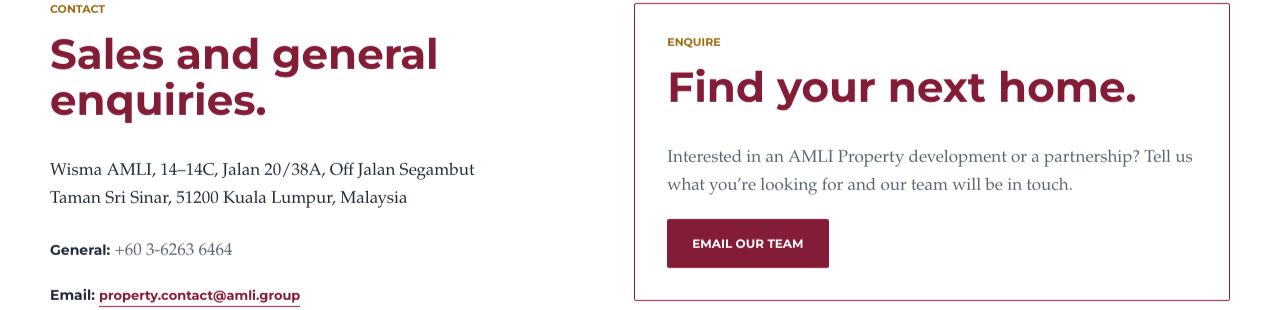
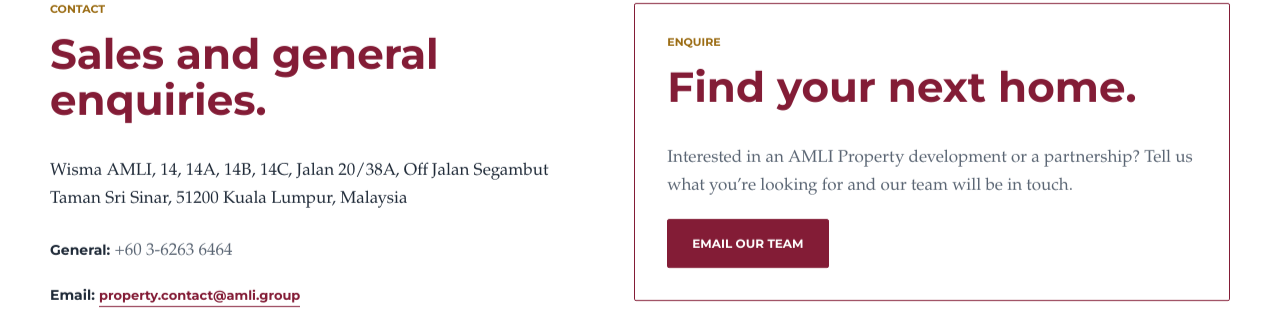
Before and after one commit to tyler-moon/amli-property-website, a Next.js app: page / in a window 1280 px wide. Shown: the part 3886-4196 px from the top of the page. Built offline with nearby package versions, Linux system fonts and the light colour scheme.

Commit message:
Address: revert to full 14, 14A, 14B, 14C form

```diff
--- a/app/page.tsx
+++ b/app/page.tsx
@@ -233,7 +233,7 @@
               <p className="eyebrow">Contact</p>
               <h2>Sales and general enquiries.</h2>
               <address>
-                Wisma AMLI, 14&ndash;14C, Jalan 20/38A, Off Jalan Segambut
+                Wisma AMLI, 14, 14A, 14B, 14C, Jalan 20/38A, Off Jalan Segambut
                 <br />
                 Taman Sri Sinar, 51200 Kuala Lumpur, Malaysia
               </address>
```
